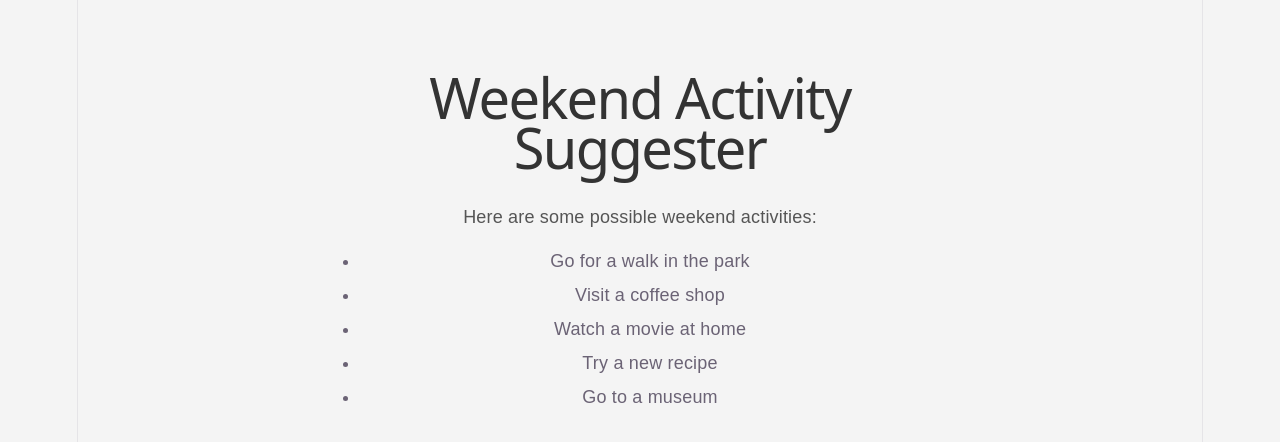
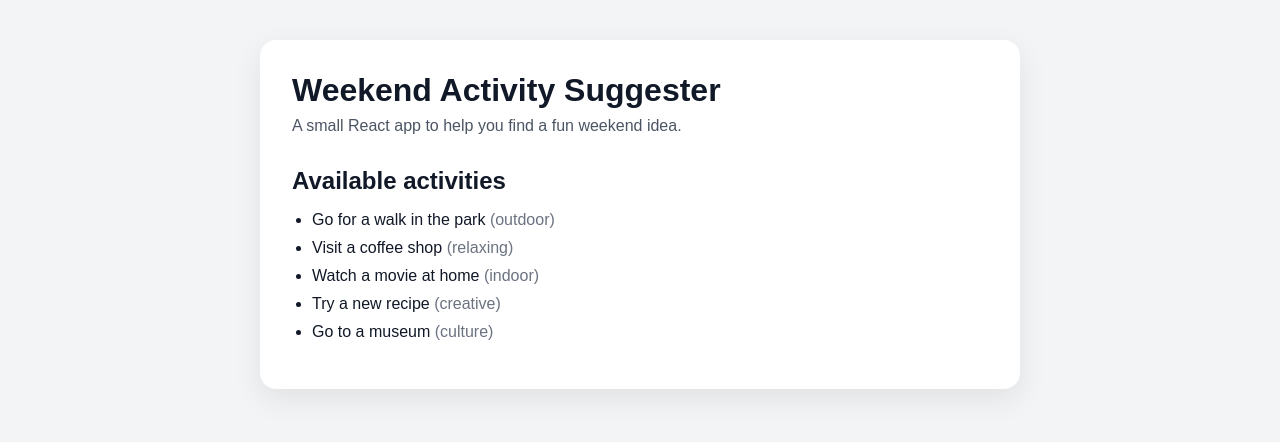
Before and after one commit to chiffa-fox/ReactWorkshop-WeekendActivitySuggester, a React (Vite) app: page / in a window 1280 px wide. Shown: the top 442 px of the page. Built offline with nearby package versions, Linux system fonts and the light colour scheme.

Commit message:
Step 1: add components, props, and activity data

```diff
--- a/src/App.css
+++ b/src/App.css
@@ -1,32 +1,42 @@
-body {
-    margin: 0;
-    font-family: Arial, sans-serif;
-    background-color: #f4f4f4;
-}
-
 #root {
     min-height: 100vh;
 }
 
 .app {
-    max-width: 600px;
-    margin: 0 auto;
-    padding: 40px 20px;
+    max-width: 760px;
+    margin: 40px auto;
+    padding: 32px;
+    background: white;
+    border-radius: 16px;
+    box-shadow: 0 10px 30px rgba(0, 0, 0, 0.08);
 }
 
-h1 {
-    color: #333;
-    line-height: 50px;
+.header h1 {
+    margin-top: 0;
+    margin-bottom: 8px;
 }
 
-p {
-    color: #555;
+.header p {
+    margin-top: 0;
+    color: #4b5563;
 }
 
-ul {
+.activity-list {
+    margin-top: 32px;
+}
+
+.activity-list h2 {
+    margin-bottom: 12px;
+}
+
+.activity-list ul {
     padding-left: 20px;
 }
 
-li {
-    margin-bottom: 8px;
+.activity-list li {
+    margin-bottom: 10px;
 }
+
+.activity-list span {
+    color: #6b7280;
+}
--- a/src/App.jsx
+++ b/src/App.jsx
@@ -1,24 +1,17 @@
 import './App.css';
-
-const activities = [
-    'Go for a walk in the park',
-    'Visit a coffee shop',
-    'Watch a movie at home',
-    'Try a new recipe',
-    'Go to a museum',
-];
+import Header from './components/Header';
+import ActivityList from './components/ActivityList';
+import { activities } from './data/activities';
 
 function App() {
     return (
         <div className="app">
-            <h1>Weekend Activity Suggester</h1>
-            <p>Here are some possible weekend activities:</p>
+            <Header
+                title="Weekend Activity Suggester"
+                subtitle="A small React app to help you find a fun weekend idea."
+            />
 
-            <ul>
-                {activities.map((activity) => (
-                    <li key={activity}>{activity}</li>
-                ))}
-            </ul>
+            <ActivityList activities={activities} />
         </div>
     );
 }
--- a/src/components/ActivityList.jsx
+++ b/src/components/ActivityList.jsx
@@ -0,0 +1,16 @@
+function ActivityList({ activities }) {
+    return (
+        <section className="activity-list">
+            <h2>Available activities</h2>
+            <ul>
+                {activities.map((activity) => (
+                    <li key={activity.id}>
+                        {activity.name} <span>({activity.category})</span>
+                    </li>
+                ))}
+            </ul>
+        </section>
+    );
+}
+
+export default ActivityList;
--- a/src/components/Header.jsx
+++ b/src/components/Header.jsx
@@ -0,0 +1,10 @@
+function Header({ title, subtitle }) {
+    return (
+        <header className="header">
+            <h1>{title}</h1>
+            <p>{subtitle}</p>
+        </header>
+    );
+}
+
+export default Header;
--- a/src/data/activities.js
+++ b/src/data/activities.js
@@ -0,0 +1,7 @@
+export const activities = [
+    { id: 1, name: 'Go for a walk in the park', category: 'outdoor' },
+    { id: 2, name: 'Visit a coffee shop', category: 'relaxing' },
+    { id: 3, name: 'Watch a movie at home', category: 'indoor' },
+    { id: 4, name: 'Try a new recipe', category: 'creative' },
+    { id: 5, name: 'Go to a museum', category: 'culture' },
+];
--- a/src/index.css
+++ b/src/index.css
@@ -1,111 +1,13 @@
 :root {
-  --text: #6b6375;
-  --text-h: #08060d;
-  --bg: #fff;
-  --border: #e5e4e7;
-  --code-bg: #f4f3ec;
-  --accent: #aa3bff;
-  --accent-bg: rgba(170, 59, 255, 0.1);
-  --accent-border: rgba(170, 59, 255, 0.5);
-  --social-bg: rgba(244, 243, 236, 0.5);
-  --shadow:
-    rgba(0, 0, 0, 0.1) 0 10px 15px -3px, rgba(0, 0, 0, 0.05) 0 4px 6px -2px;
-
-  --sans: system-ui, 'Segoe UI', Roboto, sans-serif;
-  --heading: system-ui, 'Segoe UI', Roboto, sans-serif;
-  --mono: ui-monospace, Consolas, monospace;
-
-  font: 18px/145% var(--sans);
-  letter-spacing: 0.18px;
-  color-scheme: light dark;
-  color: var(--text);
-  background: var(--bg);
-  font-synthesis: none;
-  text-rendering: optimizeLegibility;
-  -webkit-font-smoothing: antialiased;
-  -moz-osx-font-smoothing: grayscale;
-
-  @media (max-width: 1024px) {
-    font-size: 16px;
-  }
+    font-family: Arial, sans-serif;
+    color: #111827;
+    background: #f3f4f6;
 }
 
-@media (prefers-color-scheme: dark) {
-  :root {
-    --text: #9ca3af;
-    --text-h: #f3f4f6;
-    --bg: #16171d;
-    --border: #2e303a;
-    --code-bg: #1f2028;
-    --accent: #c084fc;
-    --accent-bg: rgba(192, 132, 252, 0.15);
-    --accent-border: rgba(192, 132, 252, 0.5);
-    --social-bg: rgba(47, 48, 58, 0.5);
-    --shadow:
-      rgba(0, 0, 0, 0.4) 0 10px 15px -3px, rgba(0, 0, 0, 0.25) 0 4px 6px -2px;
-  }
-
-  #social .button-icon {
-    filter: invert(1) brightness(2);
-  }
+* {
+    box-sizing: border-box;
 }
 
 body {
-  margin: 0;
+    margin: 0;
 }
-
-#root {
-  width: 1126px;
-  max-width: 100%;
-  margin: 0 auto;
-  text-align: center;
-  border-inline: 1px solid var(--border);
-  min-height: 100svh;
-  display: flex;
-  flex-direction: column;
-  box-sizing: border-box;
-}
-
-h1,
-h2 {
-  font-family: var(--heading);
-  font-weight: 500;
-  color: var(--text-h);
-}
-
-h1 {
-  font-size: 56px;
-  letter-spacing: -1.68px;
-  margin: 32px 0;
-  @media (max-width: 1024px) {
-    font-size: 36px;
-    margin: 20px 0;
-  }
-}
-h2 {
-  font-size: 24px;
-  line-height: 118%;
-  letter-spacing: -0.24px;
-  margin: 0 0 8px;
-  @media (max-width: 1024px) {
-    font-size: 20px;
-  }
-}
-p {
-  margin: 0;
-}
-
-code,
-.counter {
-  font-family: var(--mono);
-  display: inline-flex;
-  border-radius: 4px;
-  color: var(--text-h);
-}
-
-code {
-  font-size: 15px;
-  line-height: 135%;
-  padding: 4px 8px;
-  background: var(--code-bg);
-}
```
